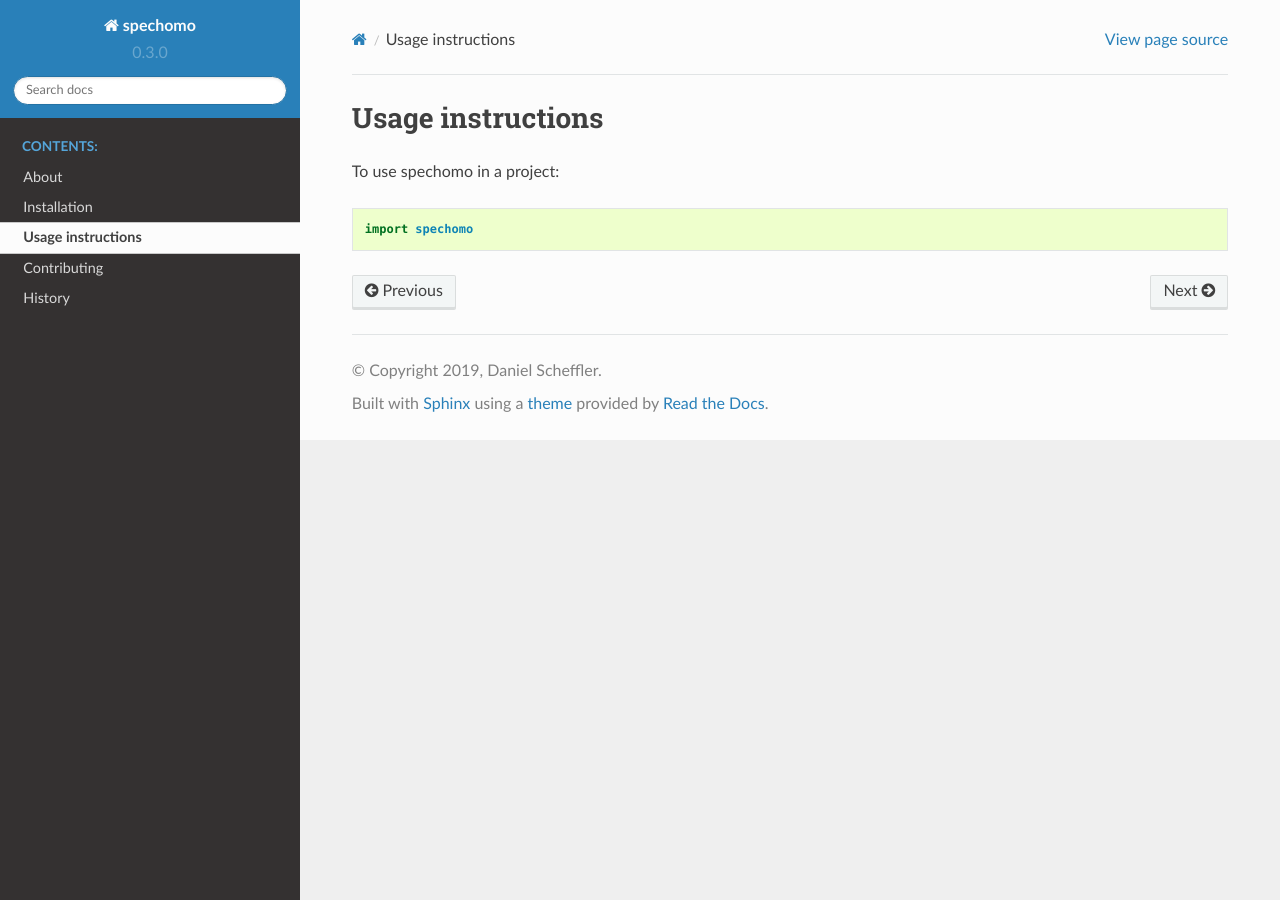
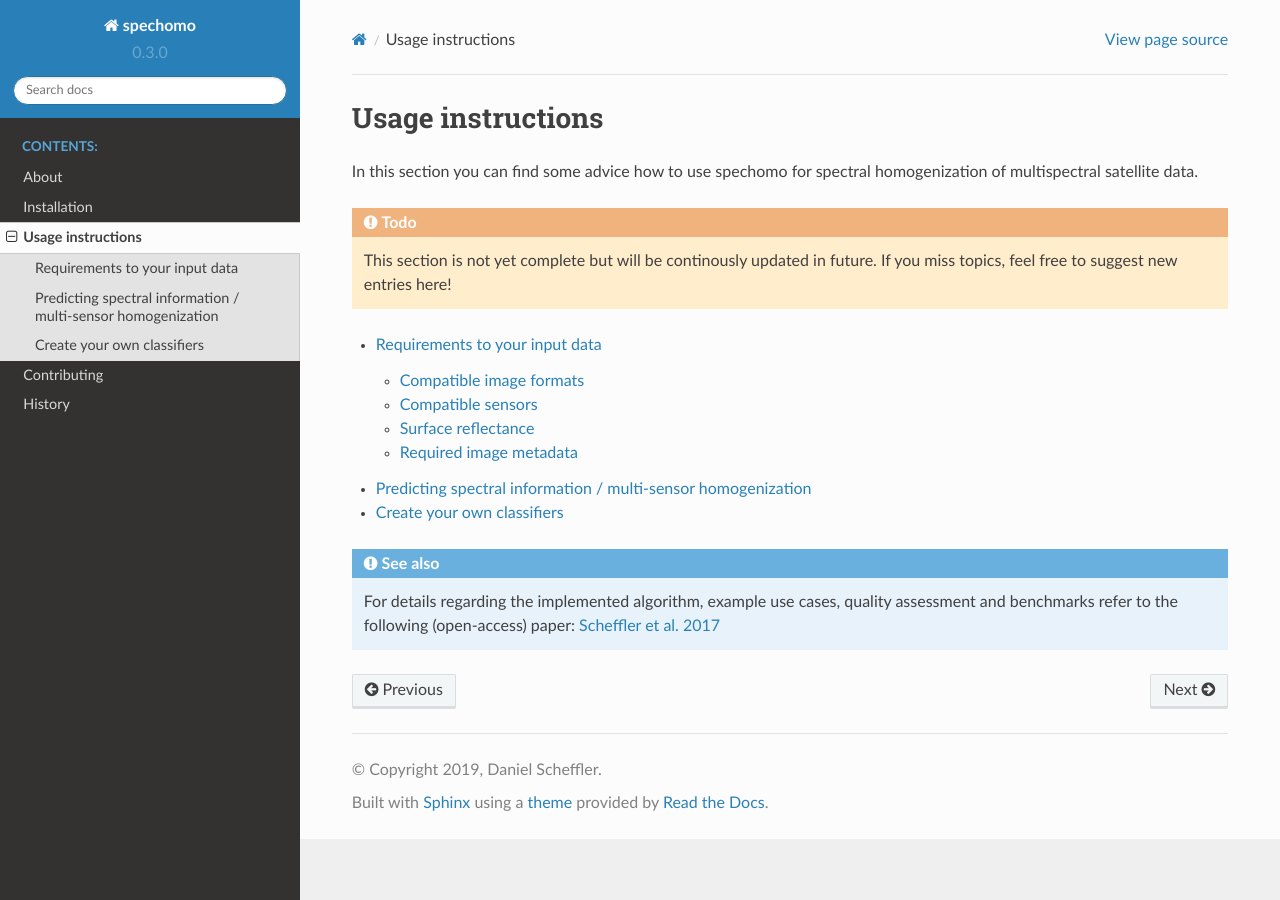
Before and after one commit to GFZ/spechomo, a Sphinx documentation site: the page built from docs/usage.rst, in a window 1280 px wide. Built offline with Sphinx 7.4.7 and the Read the Docs theme 2.0.0, drawn with Linux system fonts in a browser that asks for light colours; pages that are not in the unit, such as notebooks, are missing from menus.

Commit message:
Added some documentation placeholders.
Signed-off-by: Daniel Scheffler <danschef@gfz-potsdam.de>

```diff
--- a/docs/usage.rst
+++ b/docs/usage.rst
@@ -2,6 +2,26 @@
 Usage instructions
 ==================
 
-To use spechomo in a project::
+In this section you can find some advice how to use spechomo for spectral homogenization of multispectral satellite
+data.
 
-    import spechomo
+
+.. todo::
+
+   This section is not yet complete but will be continously updated in future.
+   If you miss topics, feel free to suggest new entries here!
+
+
+.. toctree::
+    :maxdepth: 4
+
+    usage/input_data_requirements.rst
+    usage/homogenization.rst
+    usage/classifier_creation.rst
+
+
+.. seealso::
+
+    For details regarding the implemented algorithm, example use cases, quality assessment and benchmarks
+    refer to the following (open-access) paper:
+    `Scheffler et al. 2017 <http://www.mdpi.com/2072-4292/9/7/676>`__
--- /dev/null
+++ b/docs/usage/classifier_creation.rst
@@ -0,0 +1,4 @@
+Create your own classifiers
+---------------------------
+
+Building up a spectral database to train classifiers for spectral homogenization.
--- /dev/null
+++ b/docs/usage/input_data_requirements.rst
@@ -0,0 +1,44 @@
+Requirements to your input data
+*******************************
+
+Compatible image formats
+~~~~~~~~~~~~~~~~~~~~~~~~
+
+SpecHomo uses the `geoarray <https://gitext.gfz-potsdam.de/danschef/geoarray>`__ library for reading and writing raster
+data which is built on top of GDAL. So the input images can have any GDAL compatible image format.
+You can find a list here:
+http://www.gdal.org/formats_list.html
+
+
+Compatible sensors
+~~~~~~~~~~~~~~~~~~
+
+Satellite data acquired by following sensors may be used as source or target sensor:
+
+* Landsat-5 TM
+* Landsat-7 ETM+
+* Landsat-8 OLI
+* Sentinel-2A MSI
+* Sentinel-2B MSI
+* RapidEye-5 MSI
+* SPOT-4
+* SPOT-5
+
+
+Surface reflectance
+~~~~~~~~~~~~~~~~~~~
+
+For homogenization using the classifiers included in the SpecHomo repository, the input images must contain surface
+reflectance data. This is because these classifiers have been trained with surface reflectance data to avoid gray value
+differences due to different acquisition/illumination conditions or atmospheric states. See
+`Scheffler et al. 2019 <LINK>`__ for more information.
+
+
+Required image metadata
+~~~~~~~~~~~~~~~~~~~~~~~
+
+
+.. todo:
+
+
+- no-data value
```
Also changed, not shown: docs/usage/homogenization.rst (added, +10 -0 lines).
